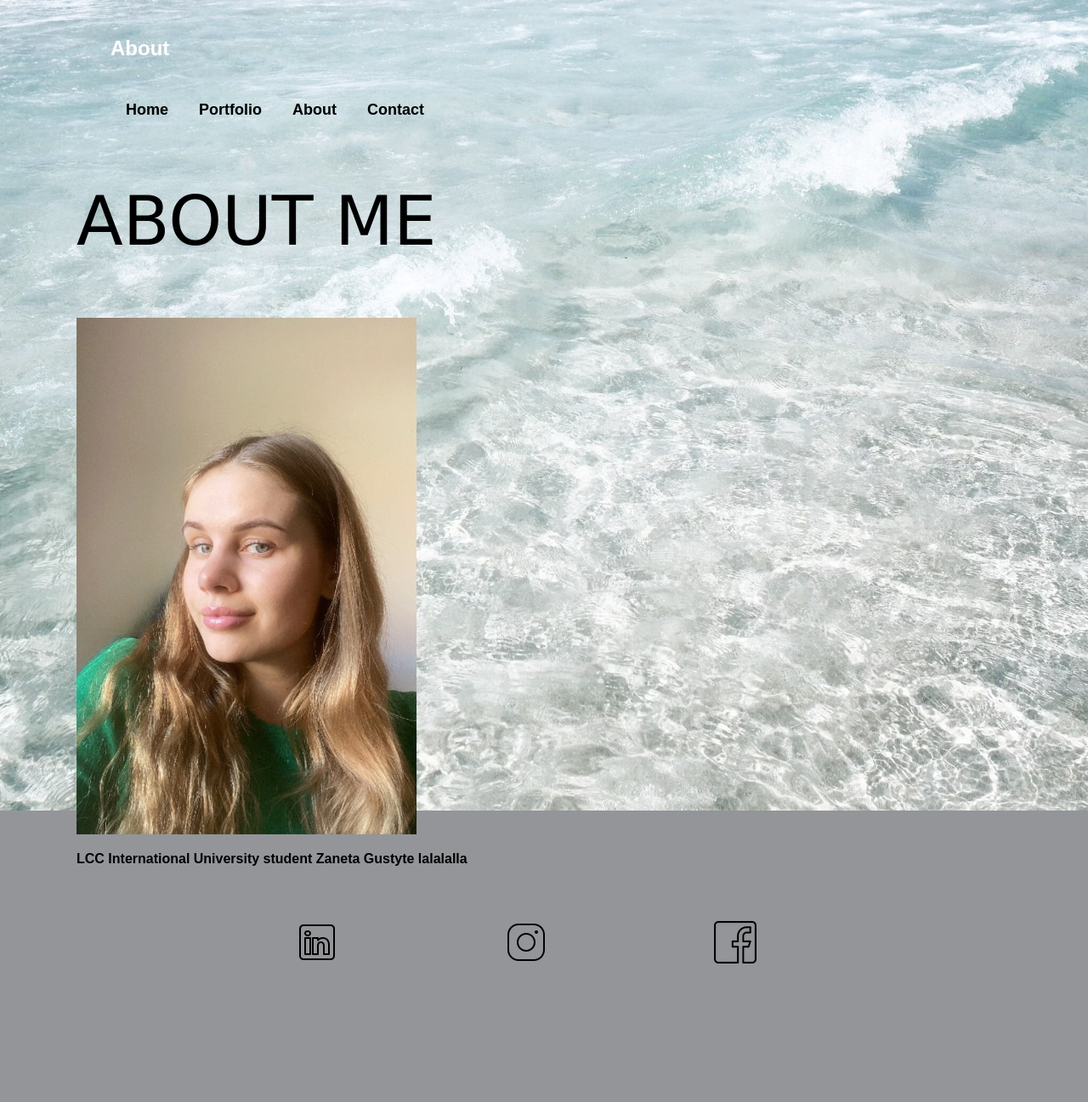
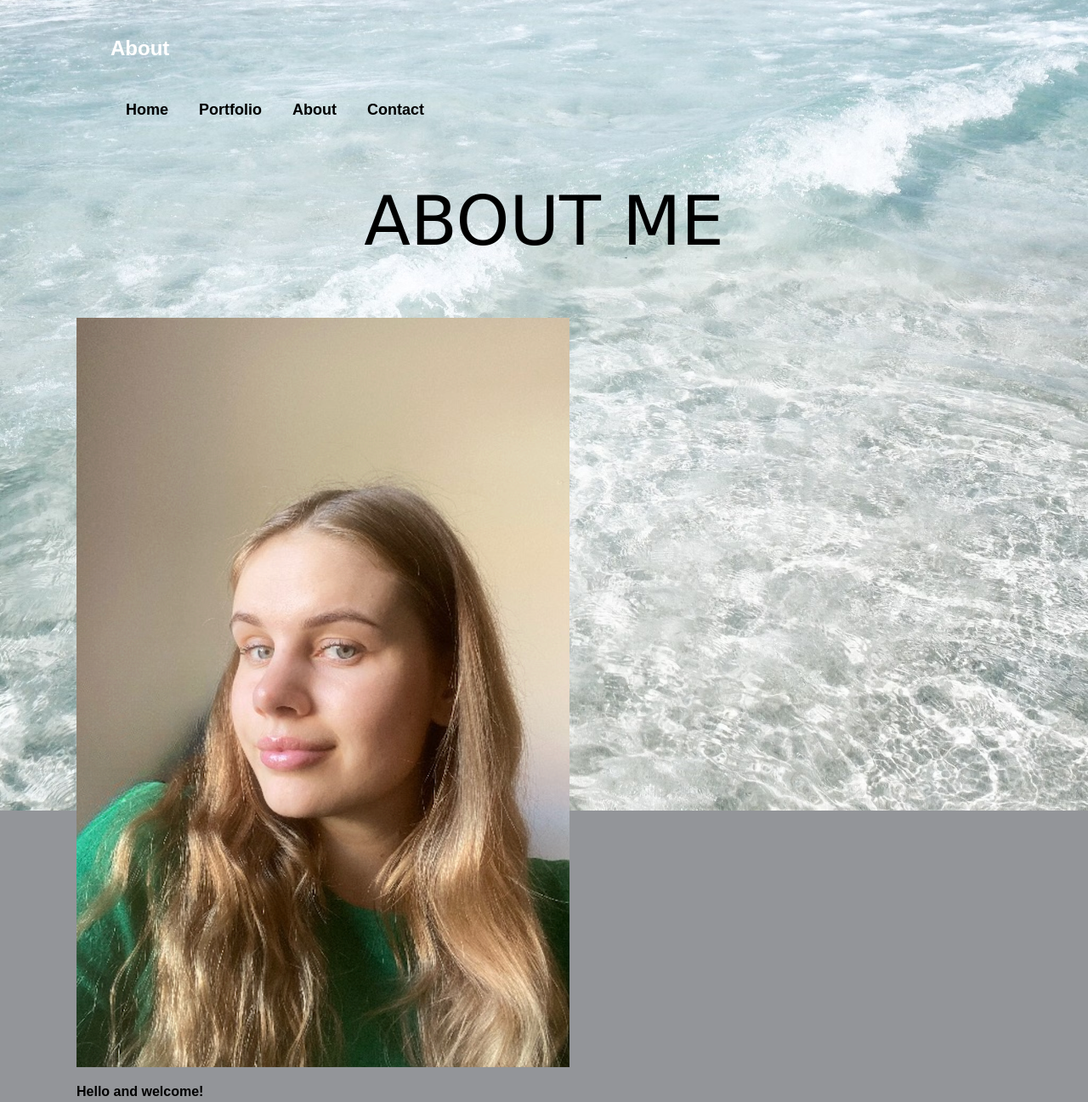
Before and after one commit to zanetagustyte/zanetagustyte.github.io, a plain HTML site: page about.html in a window 1280 px wide. Shown: the part 5-1302 px from the top of the page at 85% size. Before the commit the page ends 1200 px from the top, so only its background shows below. Drawn offline with Linux system fonts and the light colour scheme; a web font is replaced by a local one.

Commit message:
Add files via upload

```diff
--- a/about.html
+++ b/about.html
@@ -23,17 +23,21 @@
       </header>
       <main>
         <section class="about-section">
-            <h1 class="main-title">ABOUT ME</h1>
+          <center>
+            <h1 class="main-title">ABOUT ME</h1></center>
+
 
 
             <div class="about-content">
               <div class="about-photo">
-                 <img src="img/3.png"    width="400"
-     height="auto" alt="Your Name" />
+                 <img src="img/3.png" alt="Your Name" />
              </div>
                 <div class="about-text">
-                    <p>LCC International University student Zaneta Gustyte lalalalla</p>
-                    <!-- Add the rest of your text here -->
+                    <p>Hello and welcome!</p>
+<p>I am Zaneta Gustyte, a beginner graphic designer and student at LCC International University. Based in Klaipada, Lithuania, I have a growing passion for creative expression and design. My journey through university has opened my eyes to the world of visual storytelling, and I am eager to learn and improve my skills along the way.
+
+As I start my career in design, I am excited to explore new techniques and styles, from minimalism to bold, dynamic creations. This website is my space to share my projects and experiences as I embark on this creative journey.</p>
+
                 </div>
             </div>
         </section>
```
